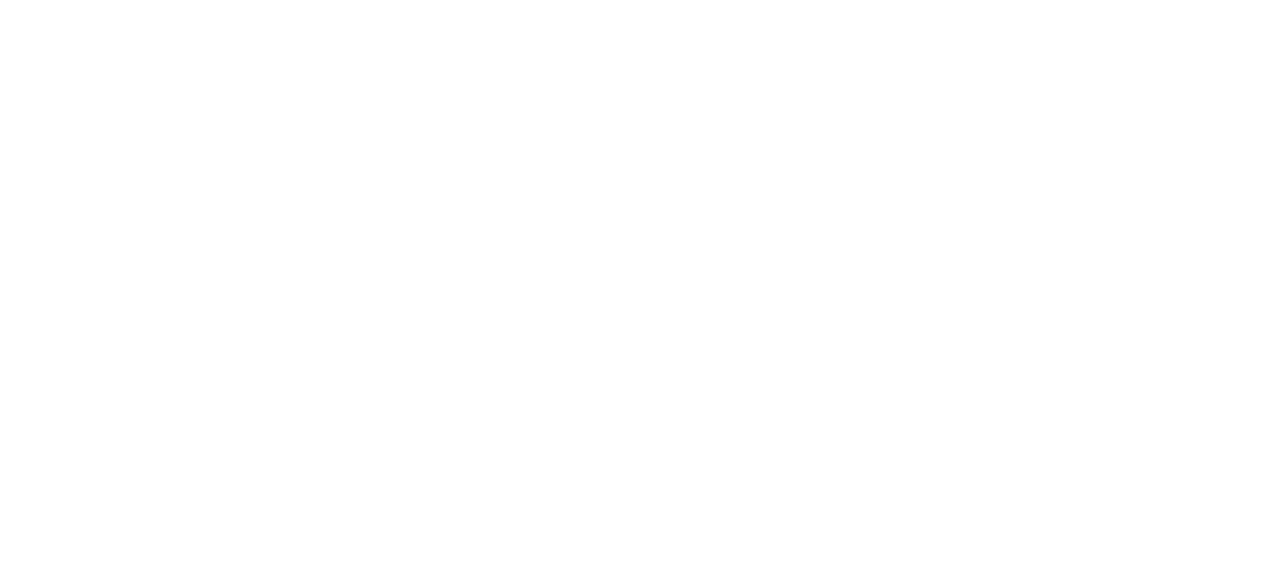
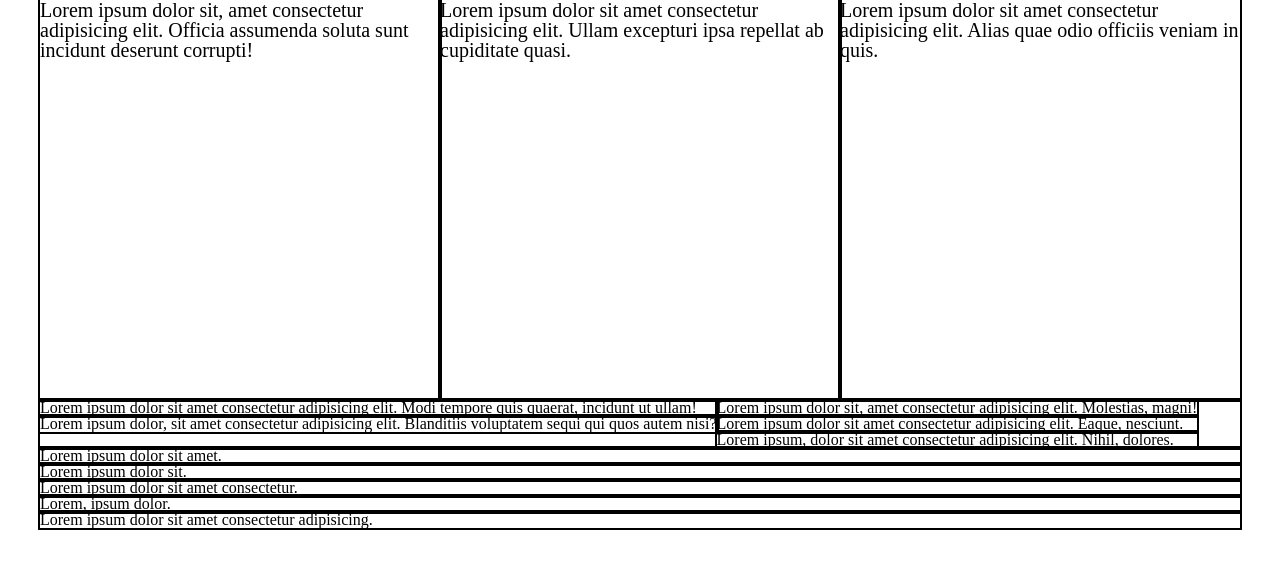
Before and after one commit to Madix-27/homework_4, a plain HTML site: page index.html in a window 1280 px wide. Drawn offline with Linux system fonts and the light colour scheme.

Commit message:
1st container

```diff
--- a/css/styles.css
+++ b/css/styles.css
@@ -1 +1,34 @@
-@import url(reset.css)
+@import url(reset.css);
+
+.fs_0 {
+    font-size: 0;
+}
+.wrapper {
+    width: 1200px;
+    margin: 0 auto;
+}
+
+.wrapper div {
+    outline: 2px solid #000;
+}
+.first_container_parent {
+    font-size: 0;
+
+}
+.child{
+    width: 400px;
+    height: 400px;
+    outline: 2px solid #000;
+    display: inline-block;
+    font-size: 20px;
+}
+
+.second_container_parent div {}
+
+.second{
+    float: left;
+}
+
+.third_container_parent {
+
+}
--- a/index.html
+++ b/index.html
@@ -8,6 +8,30 @@
 </head>
 
 <body>
-
+	<div class="wrapper">
+		<div class="first_container_parent">
+			<div class="child">Lorem ipsum dolor sit, amet consectetur adipisicing elit. Officia assumenda soluta sunt incidunt deserunt corrupti!</div>
+			<div class="child">Lorem ipsum dolor sit amet consectetur adipisicing elit. Ullam excepturi ipsa repellat ab cupiditate quasi.</div>
+			<div class="child">Lorem ipsum dolor sit amet consectetur adipisicing elit. Alias quae odio officiis veniam in quis.</div>
+		</div>
+		<div class="second_container_parent clearfix">
+			<div class="second">
+				<div>Lorem ipsum dolor sit amet consectetur adipisicing elit. Modi tempore quis quaerat, incidunt ut ullam!</div>
+				<div>Lorem ipsum dolor, sit amet consectetur adipisicing elit. Blanditiis voluptatem sequi qui quos autem nisi?</div>
+			</div>
+			<div class="second">
+				<div>Lorem ipsum dolor sit, amet consectetur adipisicing elit. Molestias, magni!</div>
+				<div>Lorem ipsum dolor sit amet consectetur adipisicing elit. Eaque, nesciunt.</div>
+				<div>Lorem ipsum, dolor sit amet consectetur adipisicing elit. Nihil, dolores.</div>
+			</div>
+		</div>
+		<div class="third_container_parent">
+			<div>Lorem ipsum dolor sit amet.</div>
+			<div>Lorem ipsum dolor sit.</div>
+			<div>Lorem ipsum dolor sit amet consectetur.</div>
+			<div>Lorem, ipsum dolor.</div>
+			<div>Lorem ipsum dolor sit amet consectetur adipisicing.</div>
+		</div>
+	</div>
 </body>
 </html>
```
